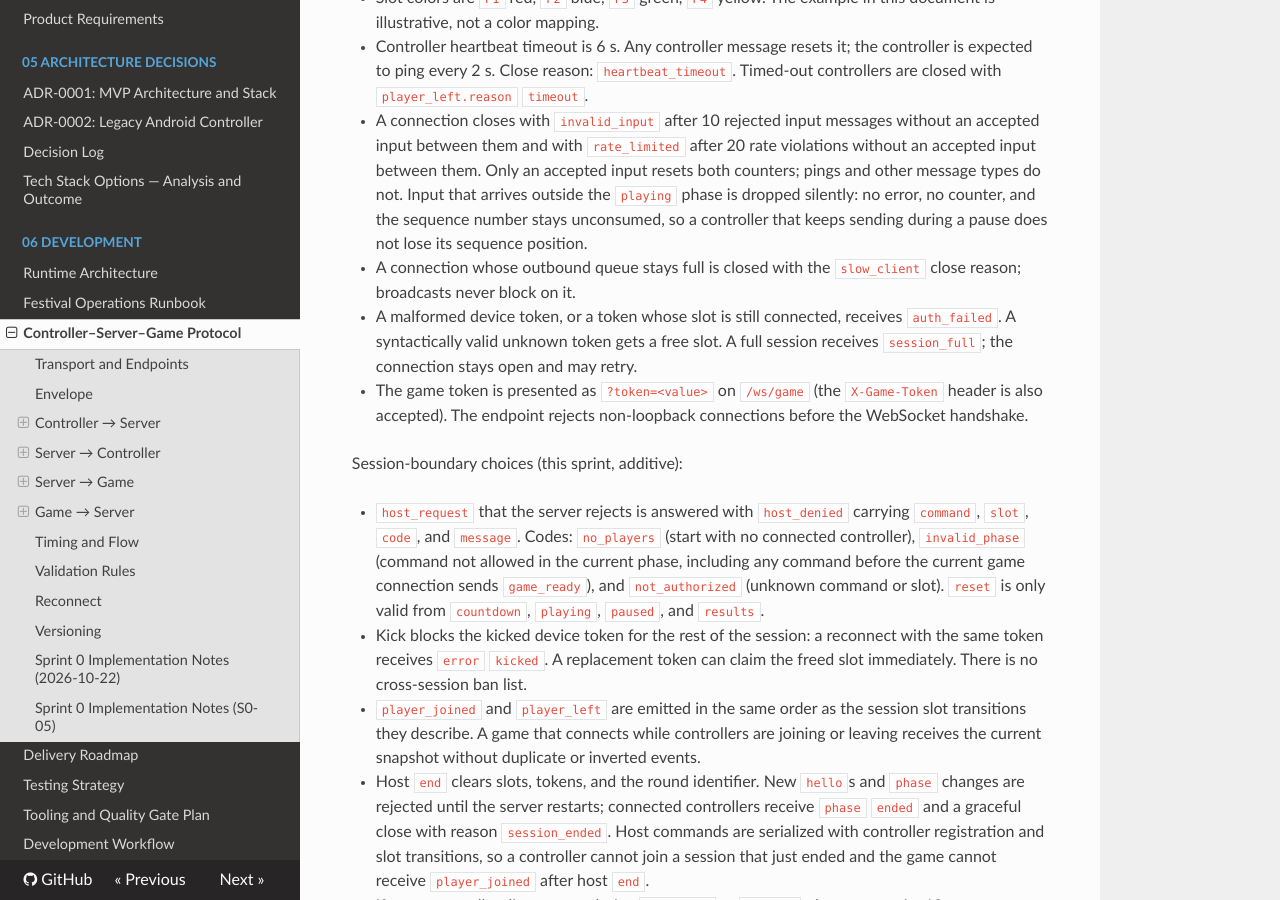
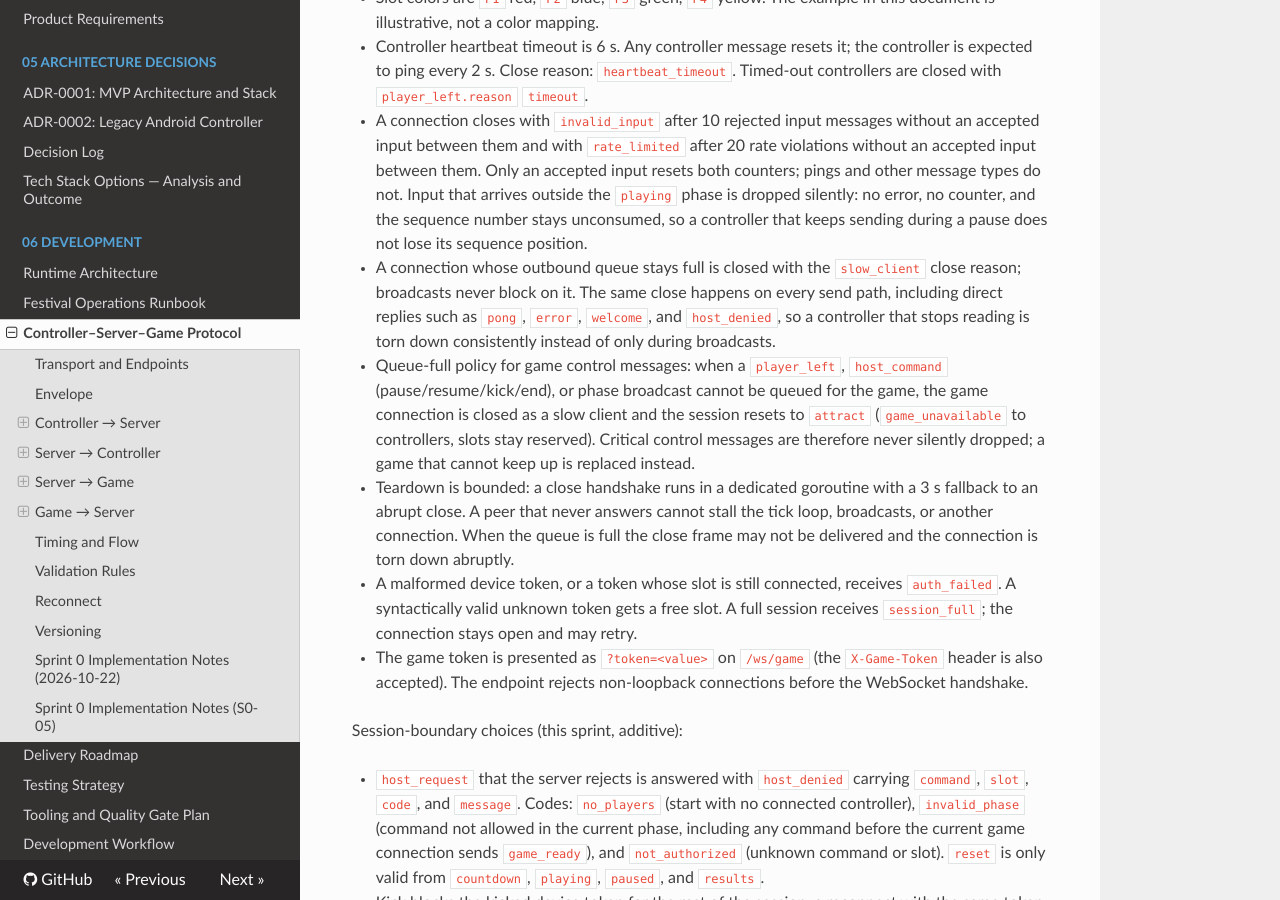
Before and after one commit to PSZLBit/ProszkowskaDrift, an MkDocs documentation site: the page built from documentation/06-development/protocol.md, in a window 1280 px wide and 900 px high, scrolled down 6751 px. Built offline with MkDocs 1.6.1, drawn with Linux system fonts in a browser that asks for light colours; nearby versions of some CDN libraries; some of the changed text lies outside the part shown.

Commit message:
docs(server): document queue-full policy and bounded teardown
Record the game control-message queue-full policy, slow-client close on every
send path, and bounded teardown behavior for issue #25.

```diff
--- a/documentation/06-development/protocol.md
+++ b/documentation/06-development/protocol.md
@@ -345,7 +345,20 @@ Implementation choices:
   counter, and the sequence number stays unconsumed, so a controller that keeps
   sending during a pause does not lose its sequence position.
 - A connection whose outbound queue stays full is closed with the
-  `slow_client` close reason; broadcasts never block on it.
+  `slow_client` close reason; broadcasts never block on it. The same close
+  happens on every send path, including direct replies such as `pong`,
+  `error`, `welcome`, and `host_denied`, so a controller that stops reading is
+  torn down consistently instead of only during broadcasts.
+- Queue-full policy for game control messages: when a `player_left`,
+  `host_command` (pause/resume/kick/end), or phase broadcast cannot be queued
+  for the game, the game connection is closed as a slow client and the session
+  resets to `attract` (`game_unavailable` to controllers, slots stay reserved).
+  Critical control messages are therefore never silently dropped; a game that
+  cannot keep up is replaced instead.
+- Teardown is bounded: a close handshake runs in a dedicated goroutine with a
+  3 s fallback to an abrupt close. A peer that never answers cannot stall the
+  tick loop, broadcasts, or another connection. When the queue is full the close
+  frame may not be delivered and the connection is torn down abruptly.
 - A malformed device token, or a token whose slot is still connected, receives
   `auth_failed`. A syntactically valid unknown token gets a free slot. A full
   session receives `session_full`; the connection stays open and may retry.
```
Also changed, not shown: other parts of documentation/06-development/protocol.md (+1 -1 lines), server/README.md (+9 -2 lines).
